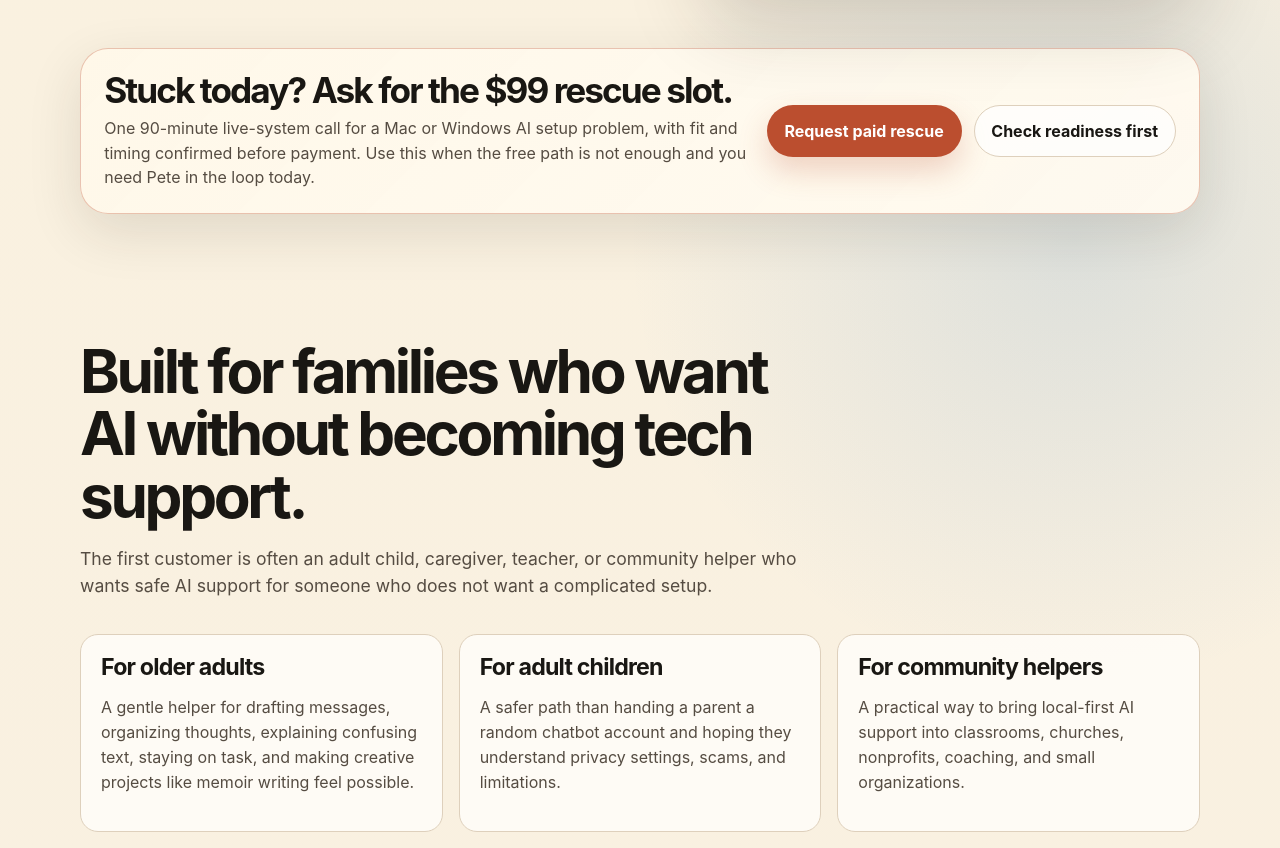
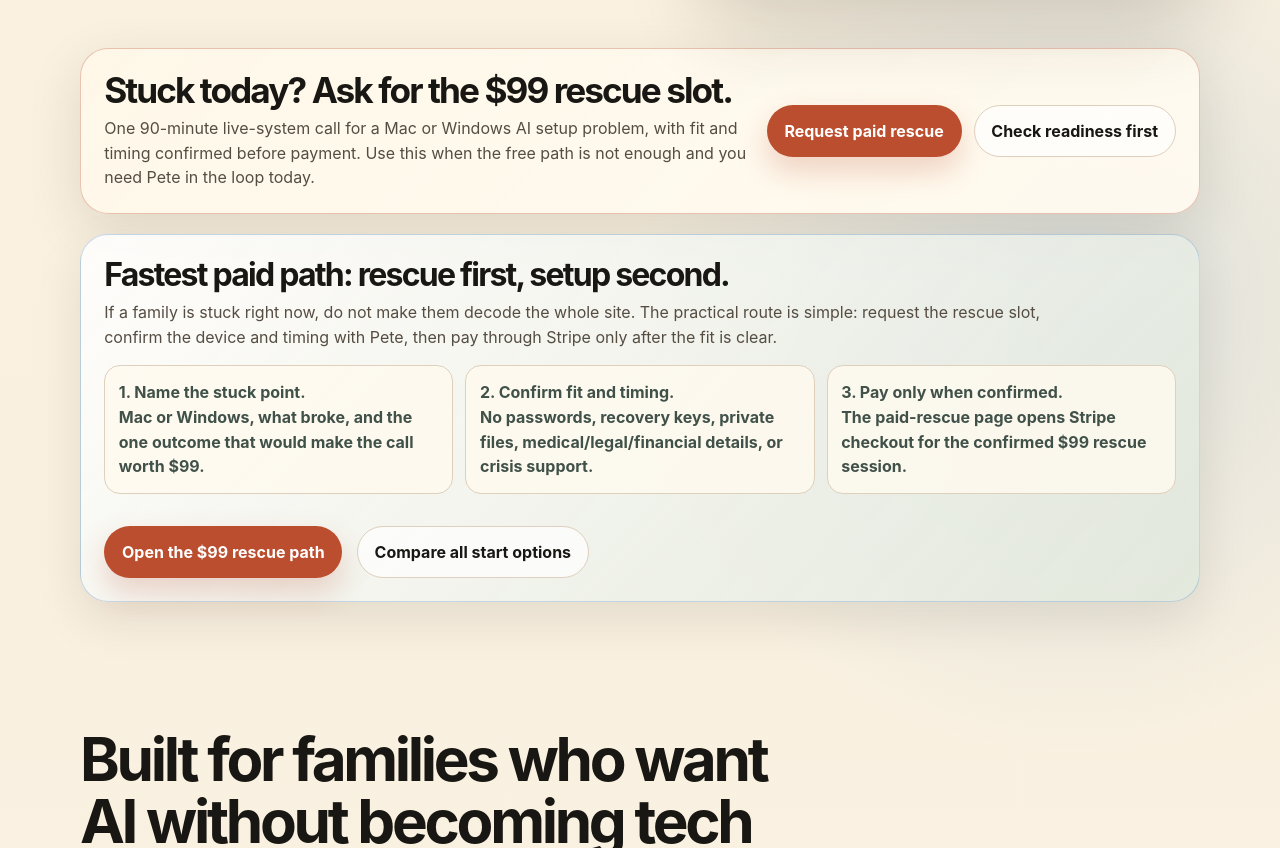
Before and after one commit to Pdbjork/offline-helper-site, a plain HTML site: page index.html in a window 1280 px wide. Shown: the part 1459-2307 px from the top of the page. Drawn offline with Linux system fonts and the light colour scheme.

Commit message:
feat(marketing): clarify paid rescue path

```diff
--- a/index.html
+++ b/index.html
@@ -427,6 +427,32 @@
     .rescue-card p { color: var(--muted); margin: .45rem 0 0; max-width: 62rem; }
     .rescue-actions { display: flex; flex-wrap: wrap; gap: .75rem; justify-content: flex-end; }
     .rescue-card .button { white-space: nowrap; }
+    .decision-card {
+      margin-top: 1.2rem;
+      padding: clamp(1.15rem, 3vw, 1.45rem);
+      border: 1px solid rgba(45, 117, 189, .26);
+      border-radius: var(--radius-lg);
+      background: linear-gradient(135deg, rgba(255,255,255,.86), rgba(223,231,220,.78));
+      box-shadow: 0 18px 48px rgba(42, 31, 20, .1);
+    }
+    .decision-card h2 { font-size: clamp(1.45rem, 3vw, 2rem); margin: 0; }
+    .decision-card p { color: var(--muted); margin: .55rem 0 0; max-width: 62rem; }
+    .decision-steps {
+      display: grid;
+      grid-template-columns: repeat(3, minmax(0, 1fr));
+      gap: .75rem;
+      margin: 1rem 0 0;
+      padding: 0;
+      list-style: none;
+    }
+    .decision-steps li {
+      padding: .85rem;
+      border: 1px solid var(--line);
+      border-radius: 16px;
+      background: rgba(255, 250, 240, .82);
+      color: #405149;
+      font-weight: 650;
+    }
     .hardware-matrix {
       display: grid;
       grid-template-columns: repeat(auto-fit, minmax(260px, 1fr));
@@ -533,7 +559,7 @@
     @media (max-width: 860px) {
       nav ul { display: none; }
       .hero { padding-top: 4.4rem; }
-      .hero-grid, .split, .pricing, .rescue-card { grid-template-columns: 1fr; }
+      .hero-grid, .split, .pricing, .rescue-card, .decision-steps { grid-template-columns: 1fr; }
       .cards { grid-template-columns: 1fr; }
       .demo-screen-row { grid-template-columns: .35fr 1fr .35fr; }
       .use-case-shelf { grid-template-columns: repeat(2, 1fr); }
@@ -748,7 +774,8 @@
     </section>
 
     <section class="rescue-strip" aria-labelledby="rescue-strip-title">
-      <div class="wrap rescue-card">
+      <div class="wrap">
+        <div class="rescue-card">
           <div>
             <h2 id="rescue-strip-title">Stuck today? Ask for the $99 rescue slot.</h2>
             <p>One 90-minute live-system call for a Mac or Windows AI setup problem, with fit and timing confirmed before payment. Use this when the free path is not enough and you need Pete in the loop today.</p>
@@ -756,6 +783,20 @@
           <div class="rescue-actions">
             <a class="button primary" href="paid-rescue/index.html?utm_source=home_strip&utm_medium=rescue_cta">Request paid rescue</a>
             <a class="button secondary" href="rescue-readiness/index.html?utm_source=home_strip&utm_medium=rescue_readiness">Check readiness first</a>
+          </div>
+        </div>
+        <div class="decision-card" aria-labelledby="buyer-decision-title">
+          <h2 id="buyer-decision-title">Fastest paid path: rescue first, setup second.</h2>
+          <p>If a family is stuck right now, do not make them decode the whole site. The practical route is simple: request the rescue slot, confirm the device and timing with Pete, then pay through Stripe only after the fit is clear.</p>
+          <ol class="decision-steps">
+            <li><strong>1. Name the stuck point.</strong><br>Mac or Windows, what broke, and the one outcome that would make the call worth $99.</li>
+            <li><strong>2. Confirm fit and timing.</strong><br>No passwords, recovery keys, private files, medical/legal/financial details, or crisis support.</li>
+            <li><strong>3. Pay only when confirmed.</strong><br>The paid-rescue page opens Stripe checkout for the confirmed $99 rescue session.</li>
+          </ol>
+          <div class="hero-actions">
+            <a class="button primary" href="paid-rescue/index.html?utm_source=home_decision_card&utm_medium=first_paid_path">Open the $99 rescue path</a>
+            <a class="button secondary" href="start/index.html?utm_source=home_decision_card&utm_medium=router">Compare all start options</a>
+          </div>
         </div>
       </div>
     </section>
```
Lines whose indentation alone changed are shown as unchanged.
